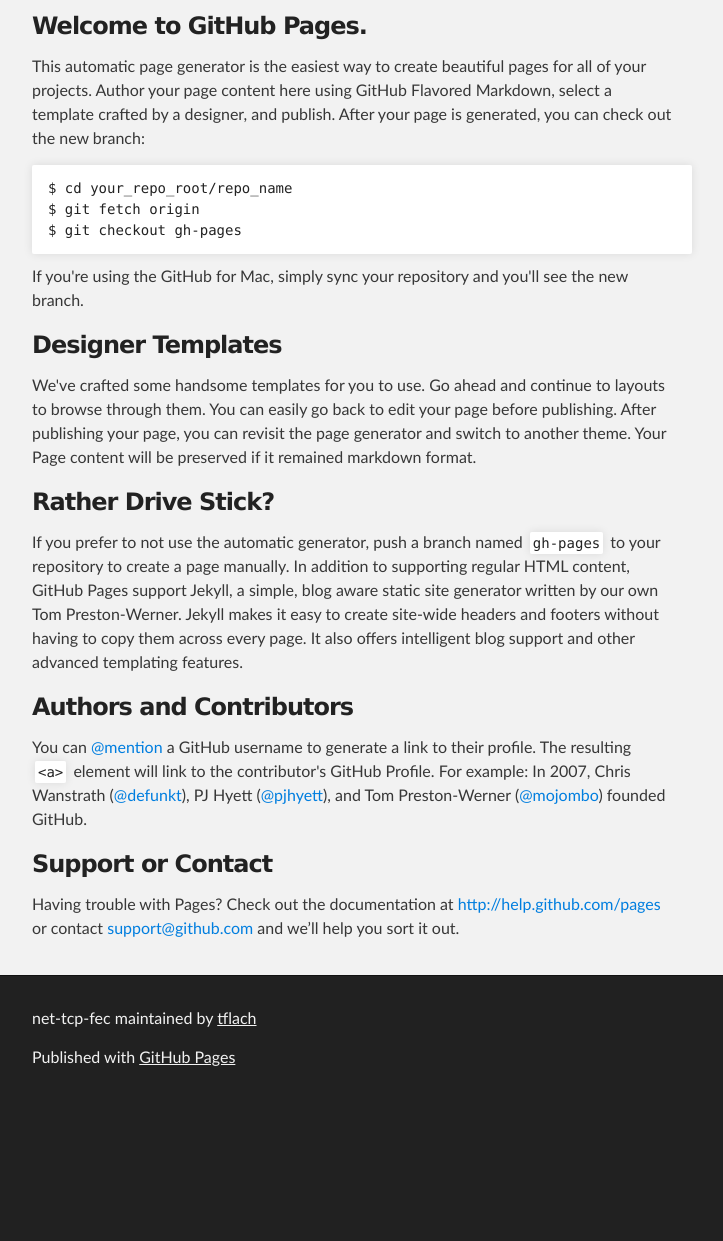
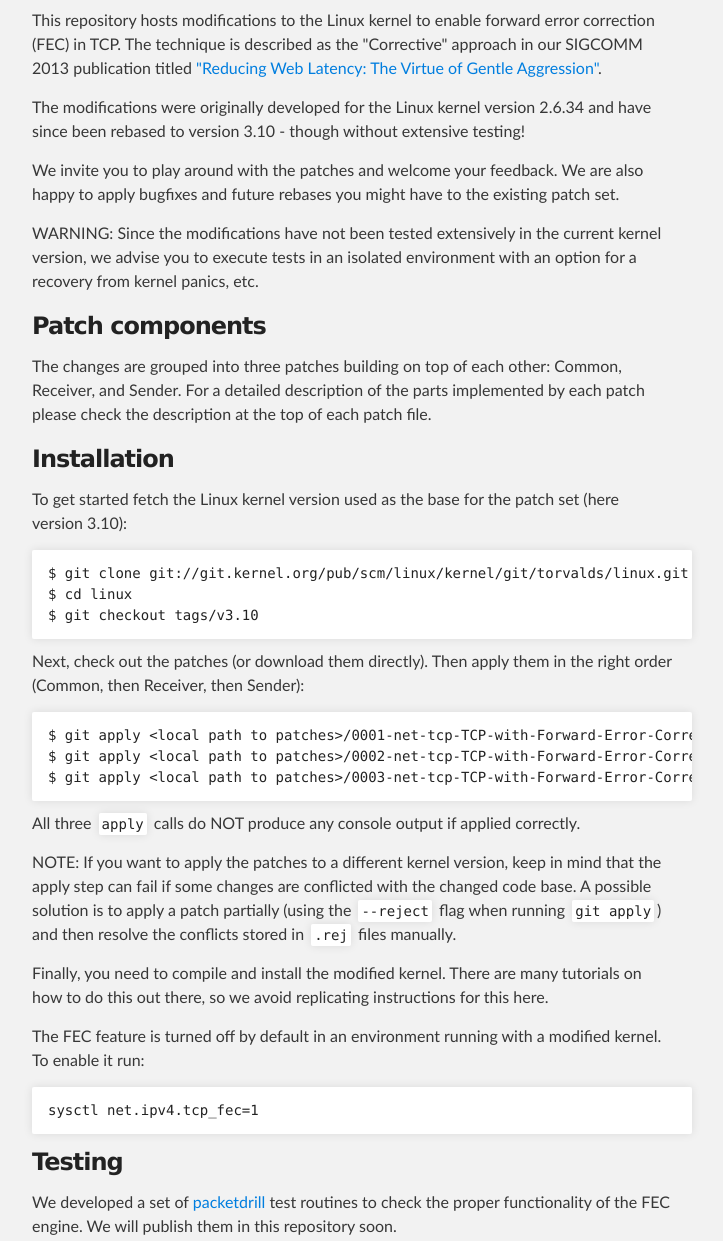
Before and after one commit to tflach/net-tcp-fec, a plain HTML site: page index.html in a window 1280 px wide. Shown: the part 288-1529 px from the top of the page, without its empty margins (288-1011 px from the left). Before the commit the page ends 1392 px from the top, so only its background shows below. Drawn offline with Linux system fonts and the light colour scheme.

```diff
--- a/index.html
+++ b/index.html
@@ -31,37 +31,55 @@
     <!-- MAIN CONTENT -->
     <div id="main_content_wrap" class="outer">
       <section id="main_content" class="inner">
-        <h3>
-<a name="welcome-to-github-pages" class="anchor" href="#welcome-to-github-pages"><span class="octicon octicon-link"></span></a>Welcome to GitHub Pages.</h3>
+        <p>This repository hosts modifications to the Linux kernel to enable forward error correction (FEC) in TCP.
+The technique is described as the "Corrective" approach in our SIGCOMM 2013 publication titled <a href="http://research.google.com/pubs/pub41217.html">"Reducing Web Latency: The Virtue of Gentle Aggression"</a>.</p>
 
-<p>This automatic page generator is the easiest way to create beautiful pages for all of your projects. Author your page content here using GitHub Flavored Markdown, select a template crafted by a designer, and publish. After your page is generated, you can check out the new branch:</p>
+<p>The modifications were originally developed for the Linux kernel version 2.6.34 and have since been rebased to version 3.10 - though without extensive testing!</p>
 
-<pre><code>$ cd your_repo_root/repo_name
-$ git fetch origin
-$ git checkout gh-pages
+<p>We invite you to play around with the patches and welcome your feedback. We are also happy to apply bugfixes and future rebases you might have to the existing patch set.</p>
+
+<p>WARNING: Since the modifications have not been tested extensively in the current kernel version, we advise you to execute tests in an isolated environment with an option for a recovery from kernel panics, etc.</p>
+
+<h3>
+<a name="patch-components" class="anchor" href="#patch-components"><span class="octicon octicon-link"></span></a>Patch components</h3>
+
+<p>The changes are grouped into three patches building on top of each other: Common, Receiver, and Sender.
+For a detailed description of the parts implemented by each patch please check the description at the top of each patch file.</p>
+
+<h3>
+<a name="installation" class="anchor" href="#installation"><span class="octicon octicon-link"></span></a>Installation</h3>
+
+<p>To get started fetch the Linux kernel version used as the base for the patch set (here version 3.10):</p>
+
+<pre><code>$ git clone git://git.kernel.org/pub/scm/linux/kernel/git/torvalds/linux.git
+$ cd linux
+$ git checkout tags/v3.10
 </code></pre>
 
-<p>If you're using the GitHub for Mac, simply sync your repository and you'll see the new branch.</p>
+<p>Next, check out the patches (or download them directly). Then apply them in the right order (Common, then Receiver, then Sender):</p>
+
+<pre><code>$ git apply &lt;local path to patches&gt;/0001-net-tcp-TCP-with-Forward-Error-Correction-Common.patch
+$ git apply &lt;local path to patches&gt;/0002-net-tcp-TCP-with-Forward-Error-Correction-Receiver.patch
+$ git apply &lt;local path to patches&gt;/0003-net-tcp-TCP-with-Forward-Error-Correction-Sender.patch
+</code></pre>
+
+<p>All three <code>apply</code> calls do NOT produce any console output if applied correctly.</p>
+
+<p>NOTE: If you want to apply the patches to a different kernel version, keep in mind that the apply step can fail if some changes are conflicted with the changed code base. A possible solution is to apply a patch partially (using the <code>--reject</code> flag when running <code>git apply</code>) and then resolve the conflicts stored in <code>.rej</code> files manually.</p>
+
+<p>Finally, you need to compile and install the modified kernel. There are many tutorials on how to do this out there, so we avoid replicating instructions for this here.</p>
+
+<p>The FEC feature is turned off by default in an environment running with a modified kernel. To enable it run:</p>
+
+<pre><code>sysctl net.ipv4.tcp_fec=1
+</code></pre>
 
 <h3>
-<a name="designer-templates" class="anchor" href="#designer-templates"><span class="octicon octicon-link"></span></a>Designer Templates</h3>
+<a name="testing" class="anchor" href="#testing"><span class="octicon octicon-link"></span></a>Testing</h3>
 
-<p>We've crafted some handsome templates for you to use. Go ahead and continue to layouts to browse through them. You can easily go back to edit your page before publishing. After publishing your page, you can revisit the page generator and switch to another theme. Your Page content will be preserved if it remained markdown format.</p>
+<p>We developed a set of <a href="https://code.google.com/p/packetdrill/">packetdrill</a> test routines to check the proper functionality of the FEC engine. We will publish them in this repository soon.</p>
 
-<h3>
-<a name="rather-drive-stick" class="anchor" href="#rather-drive-stick"><span class="octicon octicon-link"></span></a>Rather Drive Stick?</h3>
-
-<p>If you prefer to not use the automatic generator, push a branch named <code>gh-pages</code> to your repository to create a page manually. In addition to supporting regular HTML content, GitHub Pages support Jekyll, a simple, blog aware static site generator written by our own Tom Preston-Werner. Jekyll makes it easy to create site-wide headers and footers without having to copy them across every page. It also offers intelligent blog support and other advanced templating features.</p>
-
-<h3>
-<a name="authors-and-contributors" class="anchor" href="#authors-and-contributors"><span class="octicon octicon-link"></span></a>Authors and Contributors</h3>
-
-<p>You can <a href="https://github.com/blog/821" class="user-mention">@mention</a> a GitHub username to generate a link to their profile. The resulting <code>&lt;a&gt;</code> element will link to the contributor's GitHub Profile. For example: In 2007, Chris Wanstrath (<a href="https://github.com/defunkt" class="user-mention">@defunkt</a>), PJ Hyett (<a href="https://github.com/pjhyett" class="user-mention">@pjhyett</a>), and Tom Preston-Werner (<a href="https://github.com/mojombo" class="user-mention">@mojombo</a>) founded GitHub.</p>
-
-<h3>
-<a name="support-or-contact" class="anchor" href="#support-or-contact"><span class="octicon octicon-link"></span></a>Support or Contact</h3>
-
-<p>Having trouble with Pages? Check out the documentation at <a href="http://help.github.com/pages">http://help.github.com/pages</a> or contact <a href="mailto:support@github.com">support@github.com</a> and we’ll help you sort it out.</p>
+<p>If you have further questions, feel free to contact any of the contributors.</p>
       </section>
     </div>
 
```
Also changed, not shown: params.json (+1 -1 lines).
